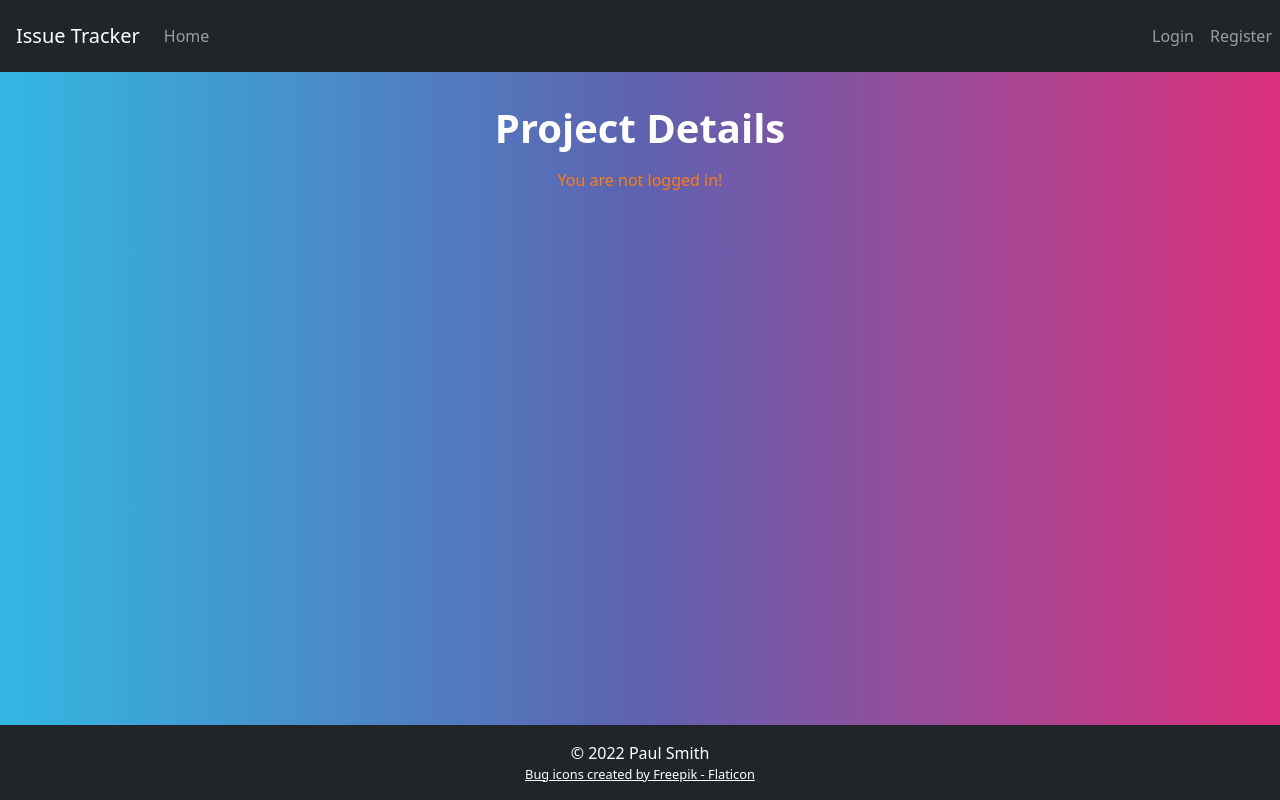
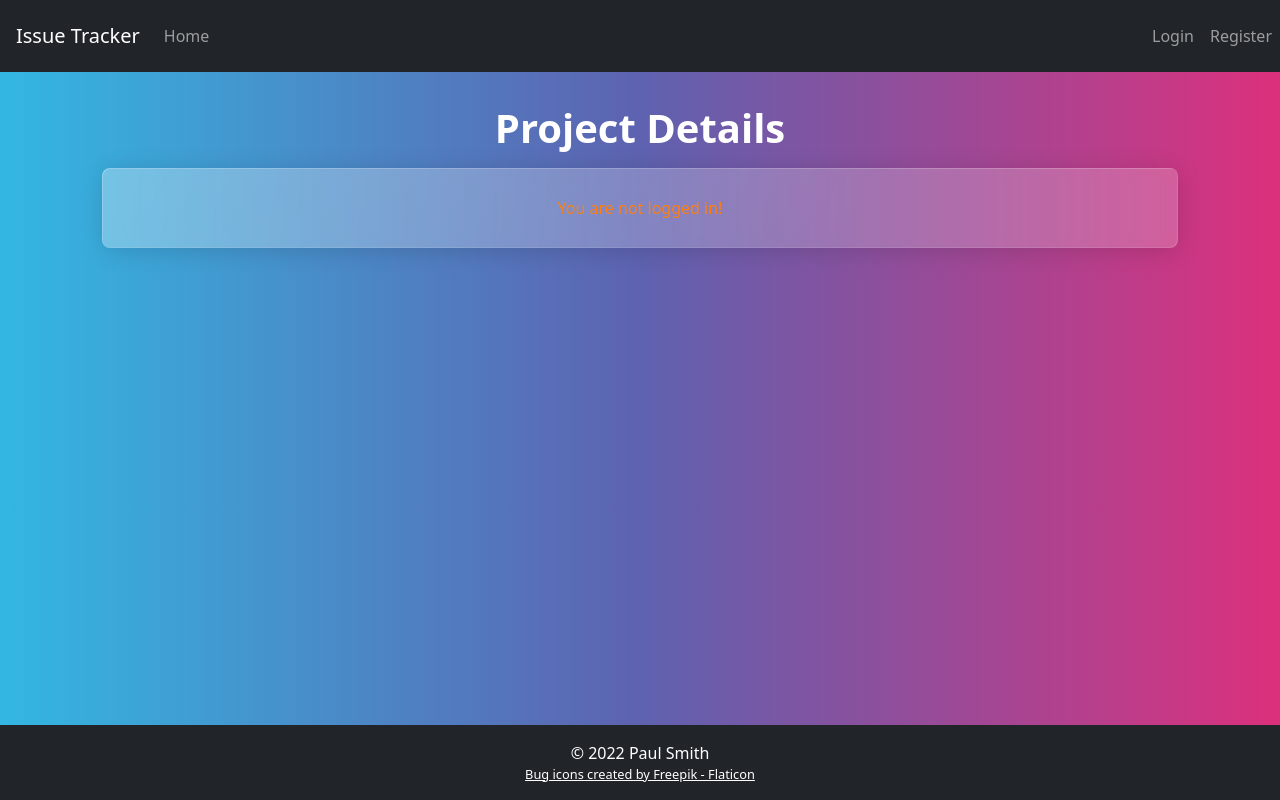
Before and after one commit to paulsmithkc/issue-tracker-frontend-react, a React (Create React App) app: page /project/1 in a window 1280 px wide. Built offline with nearby package versions, Linux system fonts and the light colour scheme.

Commit message:
project issue list

```diff
--- a/src/pages/ProjectDetailPage.js
+++ b/src/pages/ProjectDetailPage.js
@@ -1,19 +1,22 @@
 import React, { useEffect, useState, useContext } from 'react';
 import axios from 'axios';
-import { useParams } from 'react-router-dom';
+import { useParams, Link } from 'react-router-dom';
 import { AuthContext } from '../AppContexts';
 
 function ProjectDetailPage() {
   const auth = useContext(AuthContext);
   const { projectId } = useParams();
-  const [state, setState] = useState({});
-  const { pending, error, project } = state;
+  const [projectState, setProjectState] = useState({});
+  const [issueState, setIssueState] = useState({});
+  // const { pending, error, project } = projectState;
 
   useEffect(() => {
     if (!auth) {
-      setState({ error: 'You are not logged in!' });
+      setProjectState({ error: 'You are not logged in!' });
+      setIssueState({});
     } else {
-      setState({ pending: 'Fetching project...' });
+      setProjectState({ pending: 'Fetching project...' });
+      setIssueState({ pending: 'Fetching issues...' });
       axios
         .get(`${process.env.REACT_APP_API_URL}/api/project/${projectId}`, {
           headers: {
@@ -22,11 +25,28 @@ function ProjectDetailPage() {
         })
         .then((res) => {
           console.log(`Project ${projectId} loaded.`);
-          setState({ project: res.data });
+          setProjectState({ data: res.data });
         })
         .catch((err) => {
           console.error(err.message);
-          setState({ error: err.message });
+          setProjectState({ error: err.message });
+        });
+      axios
+        .get(
+          `${process.env.REACT_APP_API_URL}/api/project/${projectId}/issue/list`,
+          {
+            headers: {
+              Authorization: `Bearer ${auth.token}`,
+            },
+          }
+        )
+        .then((res) => {
+          console.log(`Issues for project ${projectId} loaded.`);
+          setIssueState({ data: res.data });
+        })
+        .catch((err) => {
+          console.error(err.message);
+          setIssueState({ error: err.message });
         });
     }
   }, [auth, projectId]);
@@ -36,24 +56,56 @@ function ProjectDetailPage() {
       <h1 id="ProjectDetailsHeader" className="text-center">
         Project Details
       </h1>
+      <div className="card mb-3">
+        <div className="card-body">
+          {projectState.pending && (
+            <div className="text-center">
+              <span
+                className="spinner-border spinner-border-sm me-2"
+                role="status"
+                aria-hidden="false"
+              ></span>
+              <span>{projectState.pending}</span>
+            </div>
+          )}
+          {projectState.error && (
+            <div className="text-center text-danger">{projectState.error}</div>
+          )}
+          {projectState.data && (
+            <div id="ProjectDetailsContent">
+              <h2>{projectState.data.title}</h2>
+              <div>{projectState.data.description}</div>
+            </div>
+          )}
+        </div>
+      </div>
       <div>
-        {pending && (
+        {issueState.pending && (
           <div className="text-center">
             <span
               className="spinner-border spinner-border-sm me-2"
               role="status"
               aria-hidden="false"
             ></span>
-            <span>{pending}</span>
+            <span>{issueState.pending}</span>
           </div>
         )}
-        {error && <div className="text-center text-danger">{error}</div>}
-        {project && (
-          <div id="ProjectDetailsContent">
-            <h2>{project.title}</h2>
-            <div>{project.description}</div>
-          </div>
+        {issueState.error && (
+          <div className="text-center text-danger">{issueState.error}</div>
         )}
+        {issueState.data &&
+          issueState.data.map((issue) => (
+            <div className="card mb-1 mx-2" key={issue.id}>
+              <div className="card-body">
+                <div className="card-title h4">
+                  <Link to={`/project/${issue.projectId}/issue/${issue.id}`}>
+                    {issue.title}
+                  </Link>
+                </div>
+                <div className="card-text">{issue.description}</div>
+              </div>
+            </div>
+          ))}
       </div>
     </main>
   );
--- a/src/pages/ProjectListPage.js
+++ b/src/pages/ProjectListPage.js
@@ -53,7 +53,7 @@ function ProjectListPage() {
               <div className="card mb-2" key={project.id}>
                 <div className="card-body">
                   <div className="card-title h4">
-                    <Link to={'/project/' + project.id}>{project.title}</Link>
+                    <Link to={`/project/${project.id}`}>{project.title}</Link>
                   </div>
                   <div className="card-text">{project.description}</div>
                 </div>
```
